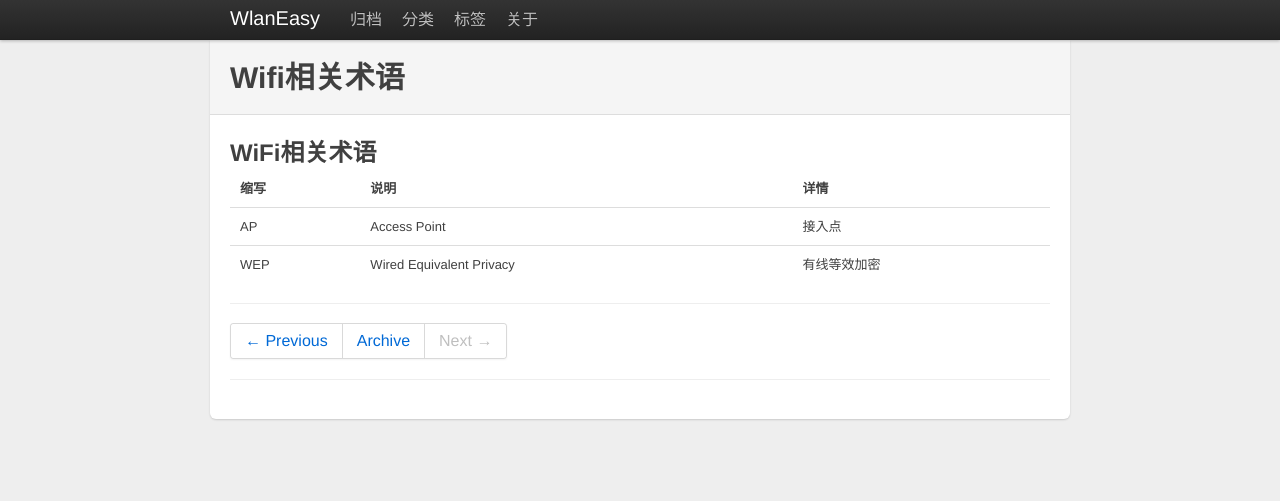
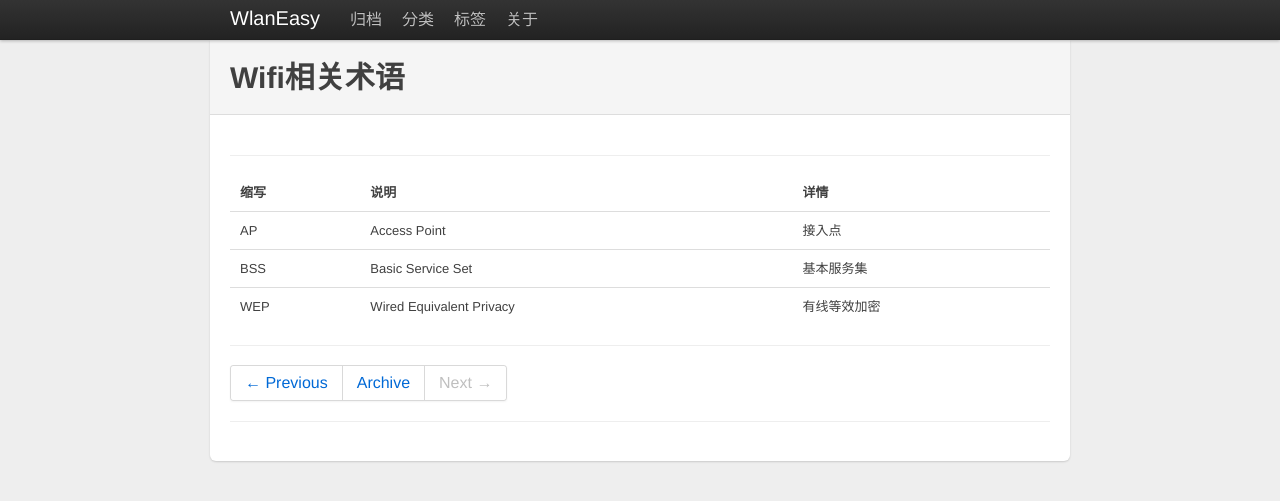
Before and after one commit to kvjqzx/kvjqzx.github.io, a Jekyll site: the page built from _posts/2023-03-23-WiFi相关术语.md, in a window 1280 px wide. Shown: the top 501 px of the page. Built offline with Jekyll 4.4.1, drawn with Linux system fonts in a browser that asks for light colours.

Commit message:
Update 2023-03-23-WiFi相关术语.md

```diff
--- a/_posts/2023-03-23-WiFi相关术语.md
+++ b/_posts/2023-03-23-WiFi相关术语.md
@@ -4,11 +4,10 @@ categories : Android
 tags : [Android, WiFi]
 ---
 {% include JB/setup %}
-
-WiFi相关术语
 ---
 
 缩写 | 说明 | 详情 |
 :- | :- | :-
 AP | Access Point | 接入点
+BSS | Basic Service Set | 基本服务集
 WEP | Wired Equivalent Privacy | 有线等效加密
```
